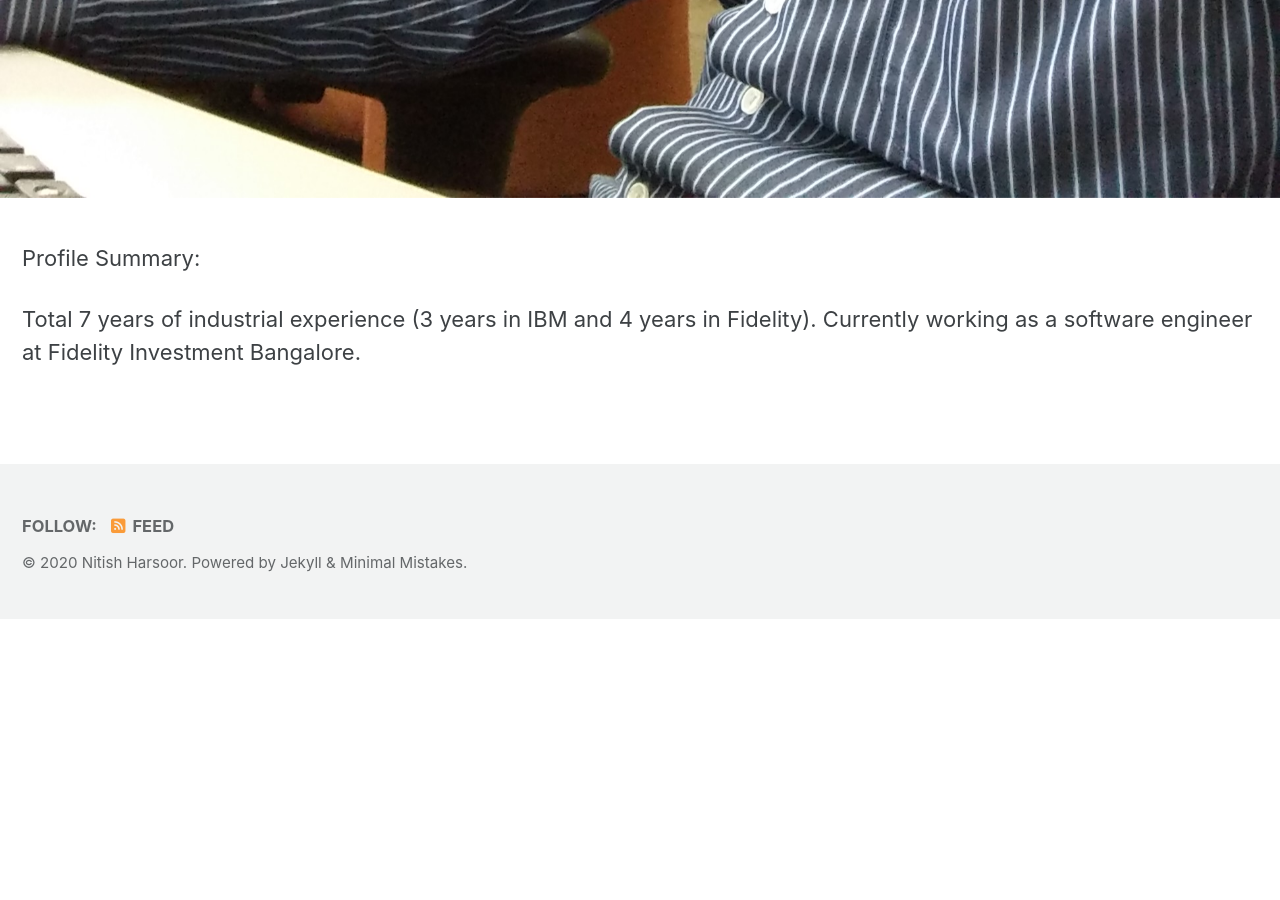
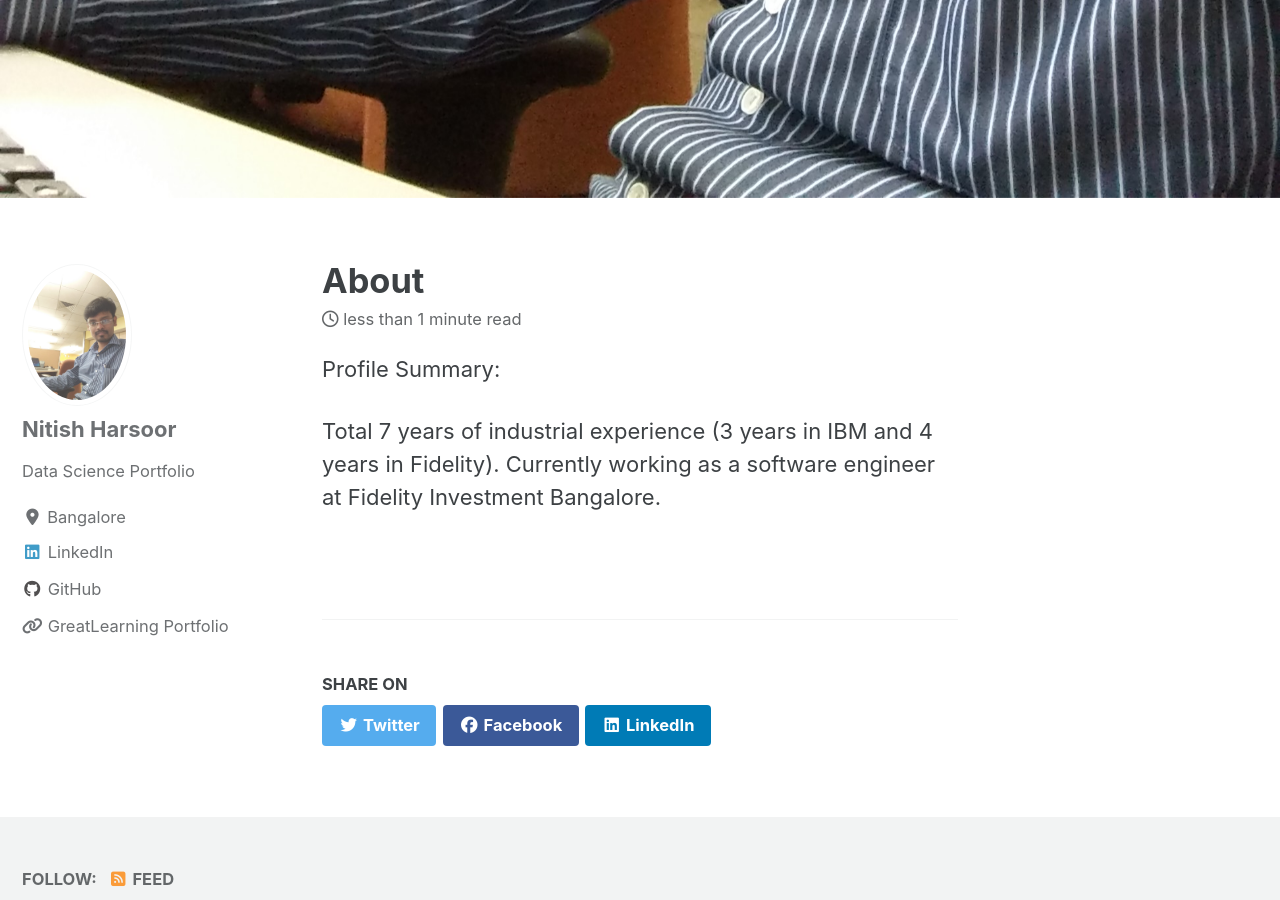
Before and after one commit to nitishkmr005/nitishkmr005.github.io, a Jekyll site: the page built from _pages/about.md, in a window 1280 px wide and 900 px high, scrolled down 1598 px. Built offline with Jekyll 4.4.1, drawn with Linux system fonts in a browser that asks for light colours; cached includes are drawn as plain includes; nearby versions of some CDN libraries; before the commit the page ends 2217 px from its top, so only the background shows below that.

Commit message:
new changes

```diff
--- a/_config.yml
+++ b/_config.yml
@@ -28,7 +28,7 @@ teaser                   : # path of fallback teaser image, e.g. "/assets/images
 logo                     : # path of logo image to display in the masthead, e.g. "/assets/images/88x88.png"
 masthead_title           : # overrides the website title displayed in the masthead, use " " for no title
 # breadcrumbs            : false # true, false (default)
-words_per_minute         : 500
+words_per_minute         : 200
 comments:
   provider               : # false (default), "disqus", "discourse", "facebook", "staticman", "staticman_v2", "utterances", "custom"
   disqus:
@@ -276,7 +276,7 @@ defaults:
       path: ""
       type: posts
     values:
-      layout: splash
+      layout: single
       author_profile: true
       read_time: true
       comments: # true
@@ -287,7 +287,7 @@ defaults:
       path: ""
       type: pages
     values:
-      layout: splash
+      layout: single
       author_profile: true
       read_time: true
       comments: # true
```
Also changed, not shown: images/image.jpg.
